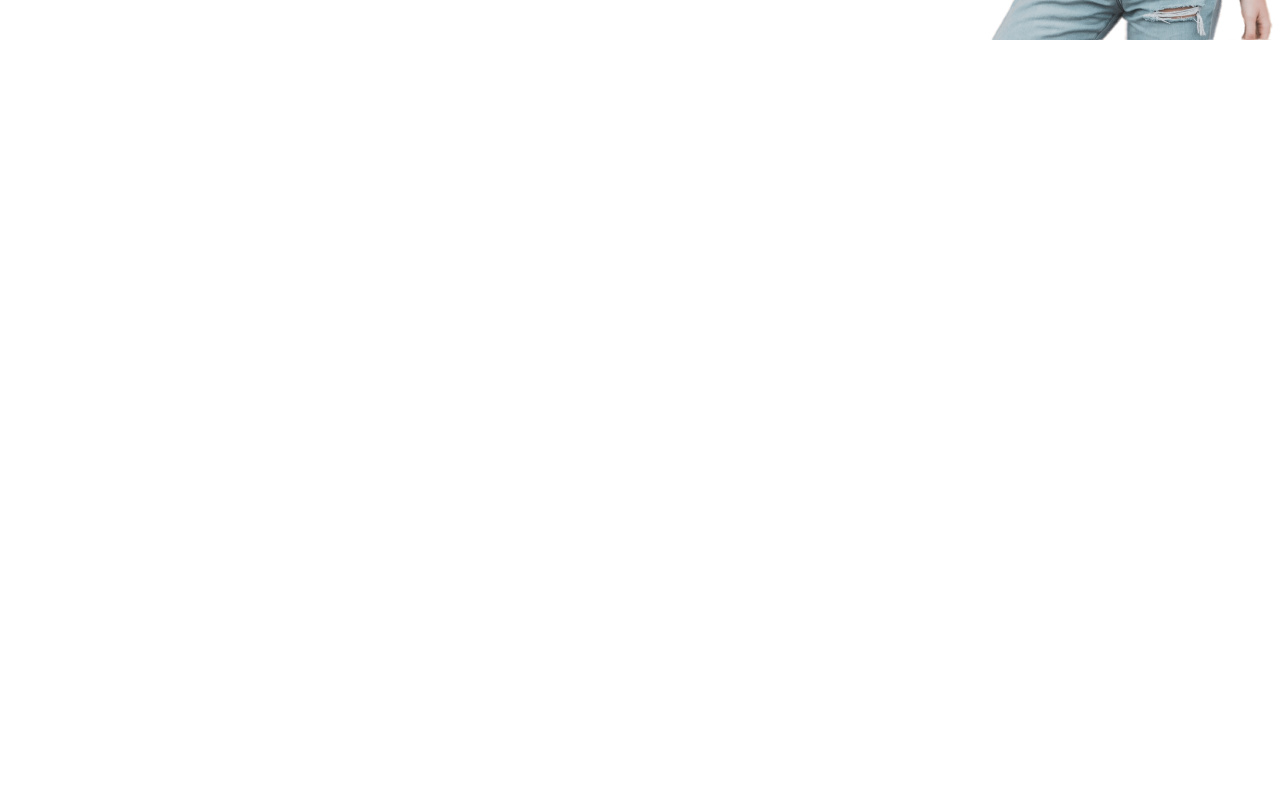
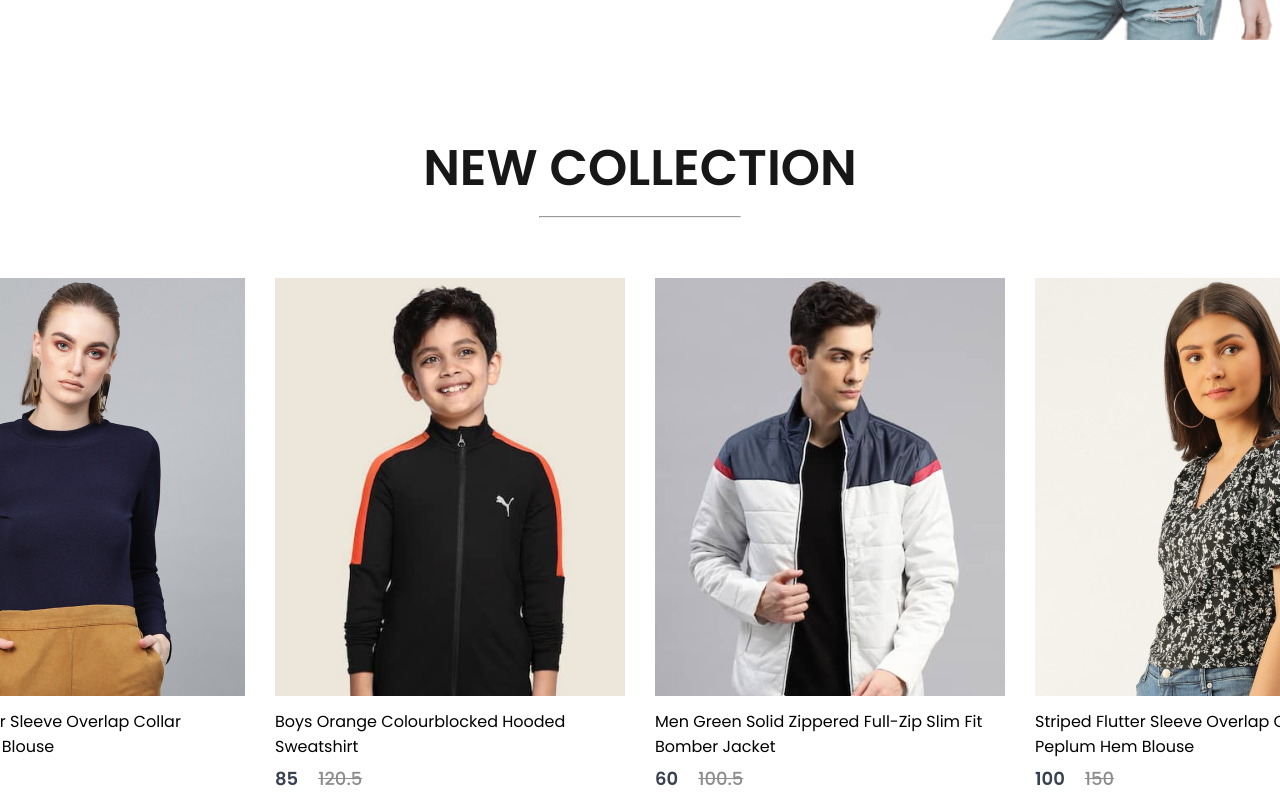
Before and after one commit to Sridhare29/miniti, a React (Create React App) app in the folder miniti/: page / in a window 1280 px wide. Shown: the part 2100-2900 px from the top of the page. Before the commit the page ends 2231 px from the top, so only its background shows below. Built offline with nearby package versions, Linux system fonts and the light colour scheme.

Commit message:
new collection

```diff
--- /dev/null
+++ b/miniti/src/components/New Collection/NewCollection.css
@@ -0,0 +1,24 @@
+.new-collections{
+    display: flex;
+    flex-direction: column;
+    align-items: center;
+    gap: 10px;
+    height: 90vh;
+}
+.new-collections h1{
+    color: #171717;
+    font-size: 50px;
+    font-weight: 600;
+}
+.new-collections hr{
+    width: 200px;
+    height: 6px;
+    border-radius: 10px;
+    background: #252525;
+}
+.collections-item{
+ margin-top: 50px;
+ display: grid;
+ grid-template-columns: 1fr 1fr 1fr 1fr;
+ gap: 30px;
+}
--- /dev/null
+++ b/miniti/src/components/New Collection/NewCollection.jsx
@@ -0,0 +1,20 @@
+import React from 'react'
+import './NewCollection.css'
+import new_collection from '../../assets/new_collections'
+import Card from '../Item/Card'
+
+function NewCollection() {
+  return (
+    <div className='new-collections'>
+        <h1>NEW COLLECTION</h1>
+        <hr/>
+        <div className="collections-item">
+            {new_collection.map((item,i)=>{
+                return <Card key={i} id={item.id} name={item.name} image={item.image} new_price={item.new_price} old_price={item.old_price}/>
+            })}
+        </div>
+    </div>
+  )
+}
+
+export default NewCollection
--- a/miniti/src/pages/Home.jsx
+++ b/miniti/src/pages/Home.jsx
@@ -2,6 +2,7 @@
 import Hero from '../components/Hero/Hero'
 import Popular from '../components/Popular/Popular'
 import OfferBanner from '../components/Banner/OfferBanner'
+import NewCollection from '../components/New Collection/NewCollection'
 
 function Home() {
   return (
@@ -9,6 +10,7 @@
       <Hero/>
       <Popular/>
       <OfferBanner/>
+      <NewCollection/>
     </div>
   )
 }
```
